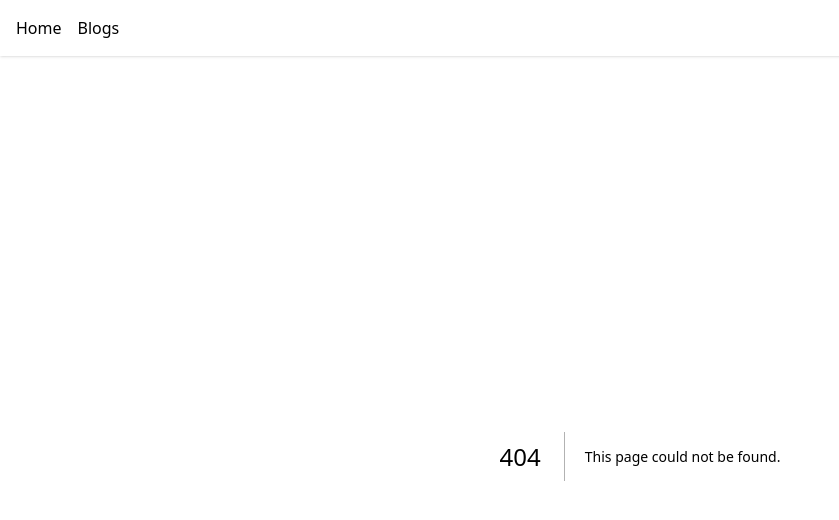
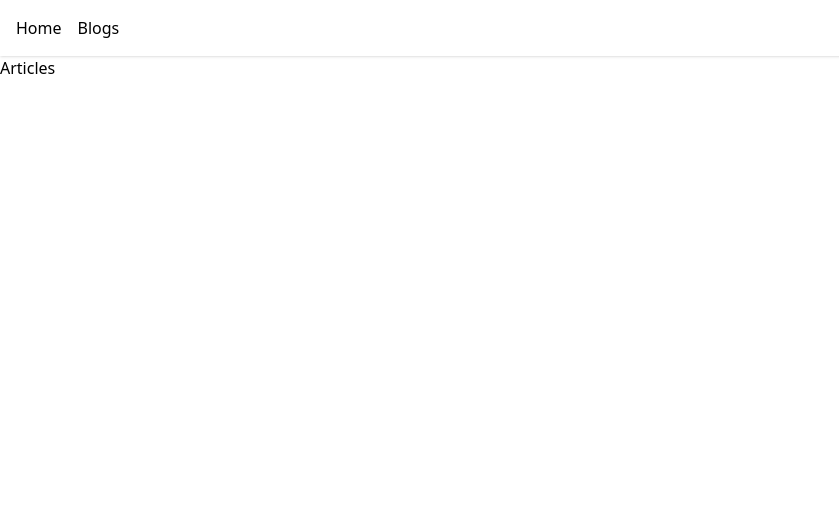
Before and after one commit to shamim-behshad/cart-cove, a Next.js app: page /blogs/1 in a window 1280 px wide. Before the commit this address had no page. Shown: the top 520 px of the page, without its empty margins (0-839 px from the left). Built offline with nearby package versions, Linux system fonts and the light colour scheme.

Commit message:
fix: dynamic rout for articles

```diff
--- /dev/null
+++ b/src/app/blogs/[id]/page.tsx
@@ -0,0 +1,8 @@
+
+function Articles() {
+  return (
+    <div>Articles</div>
+  )
+}
+
+export default Articles
--- a/src/app/blogs/page.tsx
+++ b/src/app/blogs/page.tsx
@@ -1,5 +1,6 @@
 import Articles from "@/components/Articles";
 import Container from "@/components/Container";
+import Link from "next/link";
 import React from "react";
 
 export interface ArticlesType {
@@ -18,7 +19,9 @@ async function Blogs() {
     <Container>
       <div className="grid grid-cols-4 gap-4 py-16">
         {data.map((item) => (
-          <Articles key={item.id} {...item}/>
+          <Link key={item.id} href={`./blogs/${item.id}`}>
+            <Articles  {...item}/>
+          </Link>
         ))}
       </div>
     </Container>
```
